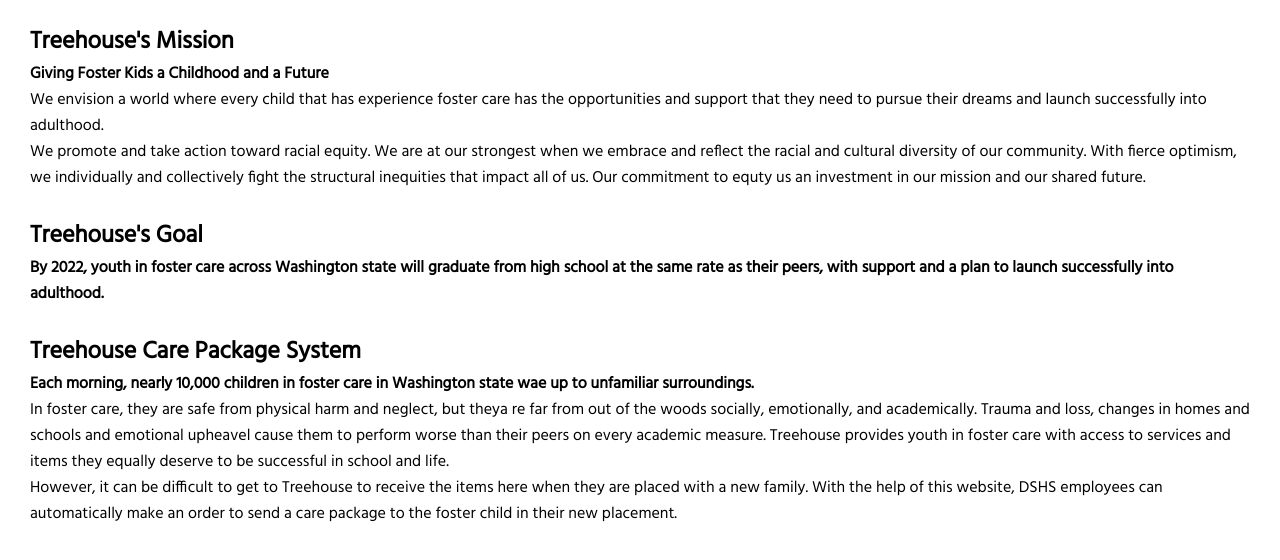
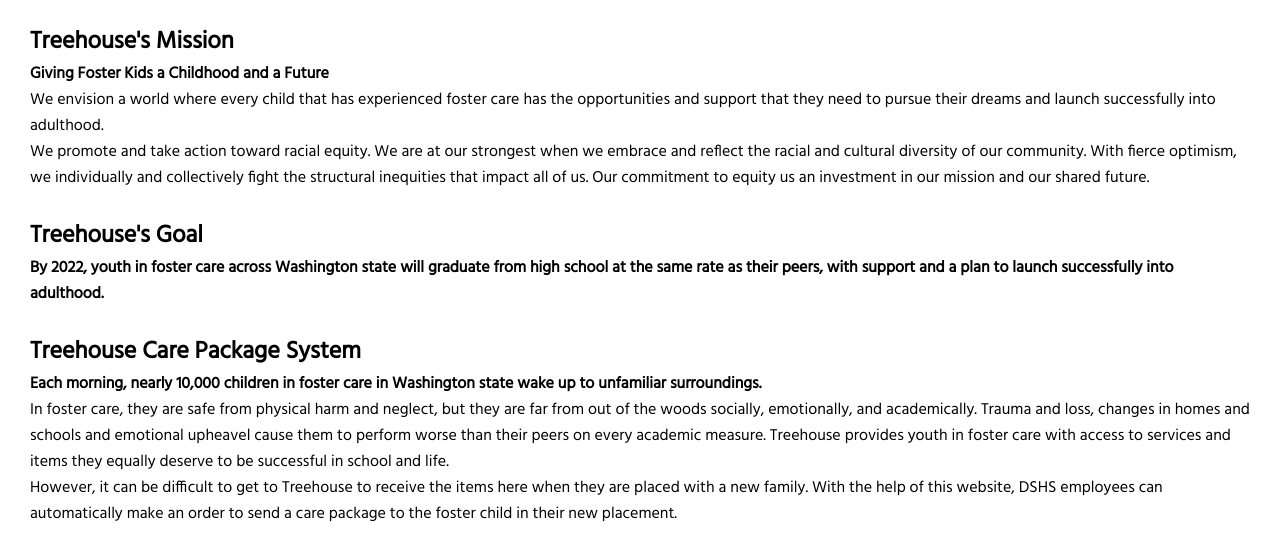
Before and after one commit to delaney-desmond/CSS461Prototype, a plain HTML site: page index.html in a window 1280 px wide. Shown: the part 174-734 px from the top of the page. Drawn offline with Linux system fonts and the light colour scheme.

Commit message:
fixed typos

```diff
--- a/index.html
+++ b/index.html
@@ -32,13 +32,13 @@
 	<div class="real-body">
 		<br/><h1 align="center">About</h1>
 		<br/><h2>Treehouse's Mission</h2>
-		<p left="20%"><b>Giving Foster Kids a Childhood and a Future<br/></b>We envision a world where every child that has experience foster care has the opportunities and support that they need to pursue their dreams and launch successfully into adulthood. <br/> We promote and take action toward racial equity. We are at our strongest when we embrace and reflect the racial and cultural diversity of our community. With fierce optimism, we individually and collectively fight the structural inequities that impact all of us. Our commitment to equty us an investment in our mission and our shared future. </p><br/>
+		<p left="20%"><b>Giving Foster Kids a Childhood and a Future<br/></b>We envision a world where every child that has experienced foster care has the opportunities and support that they need to pursue their dreams and launch successfully into adulthood. <br/> We promote and take action toward racial equity. We are at our strongest when we embrace and reflect the racial and cultural diversity of our community. With fierce optimism, we individually and collectively fight the structural inequities that impact all of us. Our commitment to equity us an investment in our mission and our shared future. </p><br/>
 
 		<h2>Treehouse's Goal</h2>
 		<p><b>By 2022, youth in foster care across Washington state will graduate from high school at the same rate as their peers, with support and a plan to launch successfully into adulthood. </b></p><br/>
 
 		<h2><b>Treehouse Care Package System</b></h2>
-		<p><b>Each morning, nearly 10,000 children in foster care in Washington state wae up to unfamiliar surroundings. </b><br> In foster care, they are safe from physical harm and neglect, but theya re far from out of the woods socially, emotionally, and academically. Trauma and loss, changes in homes and schools and emotional upheavel cause them to perform worse than their peers on every academic measure. Treehouse provides youth in foster care with access to services and items they equally deserve to be successful in school and life. <br> However, it can be difficult to get to Treehouse to receive the items here when they are placed with a new family. With the help of this website, DSHS employees can automatically make an order to send a care package to the foster child in their new placement. </p>
+		<p><b>Each morning, nearly 10,000 children in foster care in Washington state wake up to unfamiliar surroundings. </b><br> In foster care, they are safe from physical harm and neglect, but they are far from out of the woods socially, emotionally, and academically. Trauma and loss, changes in homes and schools and emotional upheavel cause them to perform worse than their peers on every academic measure. Treehouse provides youth in foster care with access to services and items they equally deserve to be successful in school and life. <br> However, it can be difficult to get to Treehouse to receive the items here when they are placed with a new family. With the help of this website, DSHS employees can automatically make an order to send a care package to the foster child in their new placement. </p>
 
 
 
```
